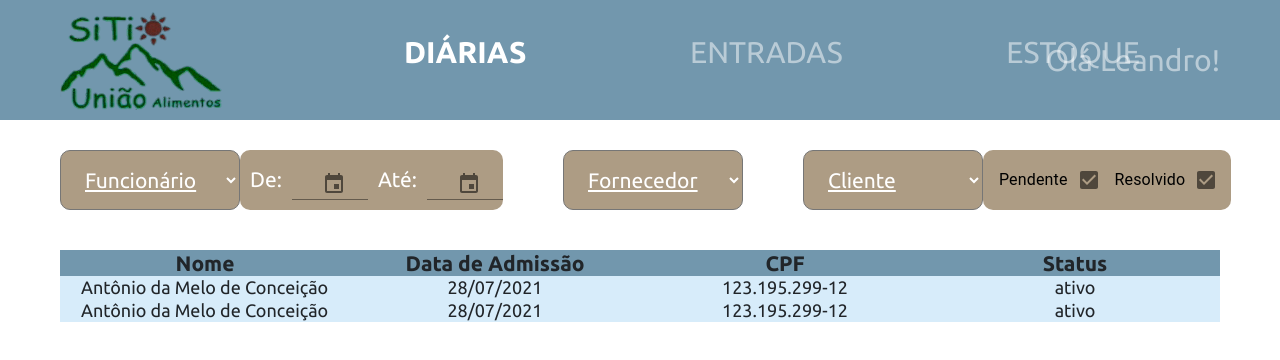
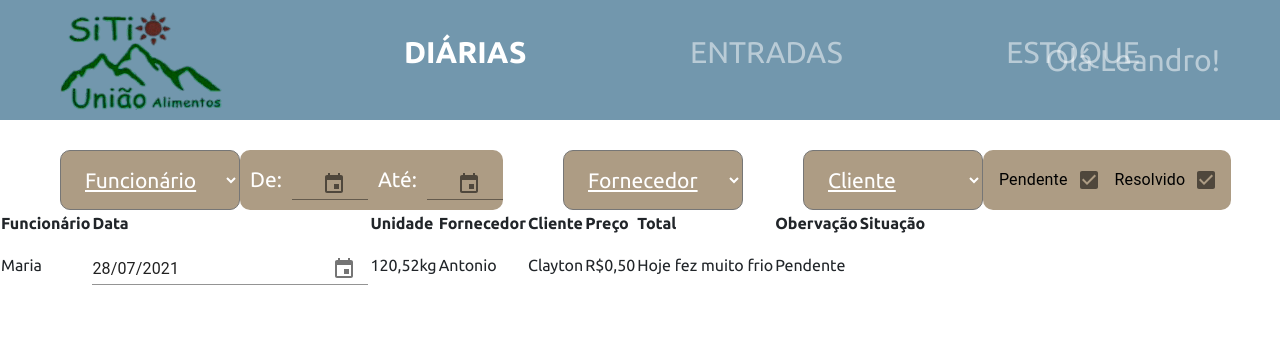
Before and after one commit to atilagit/sua, a React (Create React App) app in the folder frontend/: page /daily in a window 1280 px wide. Shown: the top 360 px of the page. Built offline with nearby package versions, Linux system fonts and the light colour scheme.

Commit message:
Refactoring DateFilter

```diff
--- a/frontend/src/App.scss
+++ b/frontend/src/App.scss
@@ -38,3 +38,22 @@ ul {
     background-color: $filter-color;
     border-radius: 10px;
 }
+
+.date-filter{
+    display: flex;
+    align-items: center;
+}
+
+.from,
+.to{
+    display: flex;
+    align-items: center;
+
+    height: 60px;
+    color: #fff;
+
+    span{
+        padding: 0 10px;
+        font-size: 21px;
+    }
+}
--- a/frontend/src/core/components/DateFilter/index.tsx
+++ b/frontend/src/core/components/DateFilter/index.tsx
@@ -2,7 +2,6 @@ import React from "react";
 
 import DateFnsUtils from '@date-io/date-fns';
 import { MuiPickersUtilsProvider, KeyboardDateTimePicker } from '@material-ui/pickers';
-import './styles.scss'
 
 const DateFilter = () => {
   const [selectedDate, setSelectedDate] = React.useState<Date | null>(
@@ -13,9 +12,7 @@ const DateFilter = () => {
   };
 
   return (
-    <div className="date-filter input-filter">
-      <div className="from">
-        <span>De:</span>
+    <div className="">
         <MuiPickersUtilsProvider utils={DateFnsUtils}>
           <div>
             <KeyboardDateTimePicker
@@ -33,28 +30,6 @@ const DateFilter = () => {
             />
           </div>
         </MuiPickersUtilsProvider>
-      </div>
-      <div className='to'>
-        <span>Até:</span>
-        <MuiPickersUtilsProvider utils={DateFnsUtils}>
-          <div>
-            <KeyboardDateTimePicker
-              className='date-filter'
-              disableToolbar
-              variant="inline"
-              format="dd/MM/yyyy"
-              margin="normal"
-              id="date-picker-inline"
-              label=''
-              value={selectedDate}
-              onChange={handleDateChange}
-              KeyboardButtonProps={{
-                'aria-label': 'change date',
-              }}
-            />
-          </div>
-        </MuiPickersUtilsProvider>
-      </div>
     </div>
   )
 }
--- a/frontend/src/core/components/DateFilter/styles.scss
+++ /dev/null
@@ -1,18 +0,0 @@
-.date-filter{
-    display: flex;
-    align-items: center;
-}
-
-.from,
-.to{
-    display: flex;
-    align-items: center;
-
-    height: 60px;
-    color: #fff;
-
-    span{
-        padding: 0 10px;
-        font-size: 21px;
-    }
-}
--- a/frontend/src/pages/Daily/index.tsx
+++ b/frontend/src/pages/Daily/index.tsx
@@ -1,6 +1,5 @@
 import React from "react";
 import Select from "core/components/Select";
-import Table from "core/components/Table";
 import DateFilter from "core/components/DateFilter";
 
 import './styles.scss'
@@ -10,20 +9,83 @@ const Daily = () => (
   <div className="general-filter">
     <div className="general-filter-types">
       <Select filter="Funcionário" />
-      <DateFilter />
+      <div className="date-filter input-filter">
+        <div className="from">
+          <span>De:</span>
+          <DateFilter />
+        </div>
+        <div className='to'>
+          <span>Até:</span>
+          <DateFilter />
+        </div>
+      </div>
+
       <Select filter="Fornecedor" />
       <Select filter="Cliente" />
       <div className="checkbox-input-filter input-filter">
-        <CheckboxFilter nameFilter="Pendente"/>
-        <CheckboxFilter nameFilter="Resolvido"/>
+        <CheckboxFilter nameFilter="Pendente" />
+        <CheckboxFilter nameFilter="Resolvido" />
       </div>
     </div>
-    <Table
-      name="Antônio da Melo de Conceição Vieira"
-      admissionDate="28/07/2021"
-      cpf="123.195.299-12"
-      status="ativo"
-    />
+    <table className="table-default">
+      <thead>
+        <tr>
+          <th>Funcionário</th>
+          <th>Data</th>
+          <th>Unidade</th>
+          <th>Fornecedor</th>
+          <th>Cliente</th>
+          <th>Preço</th>
+          <th>Total</th>
+          <th>Obervação</th>
+          <th>Situação</th>
+        </tr>
+      </thead>
+      <tbody>
+        <tr>
+          <td>
+            <div className="table-line">
+              Maria
+            </div>
+          </td>
+          <td>
+            <div className="table-line">
+              <DateFilter />
+            </div>
+          </td>
+          <td>
+            <div className="table-line">
+              120,52kg
+            </div>
+          </td>
+          <td>
+            <div className="table-line">
+              Antonio
+            </div>
+          </td>
+          <td>
+            <div className="table-line">
+              Clayton
+            </div>
+          </td>
+          <td>
+            <div className="table-line">
+              R$0,50
+            </div>
+          </td>
+          <td>
+            <div className="table-line">
+              Hoje fez muito frio
+            </div>
+          </td>
+          <td>
+            <div className="table-line">
+              Pendente
+            </div>
+          </td>
+        </tr>
+      </tbody>
+    </table>
   </div >
 )
 
```
